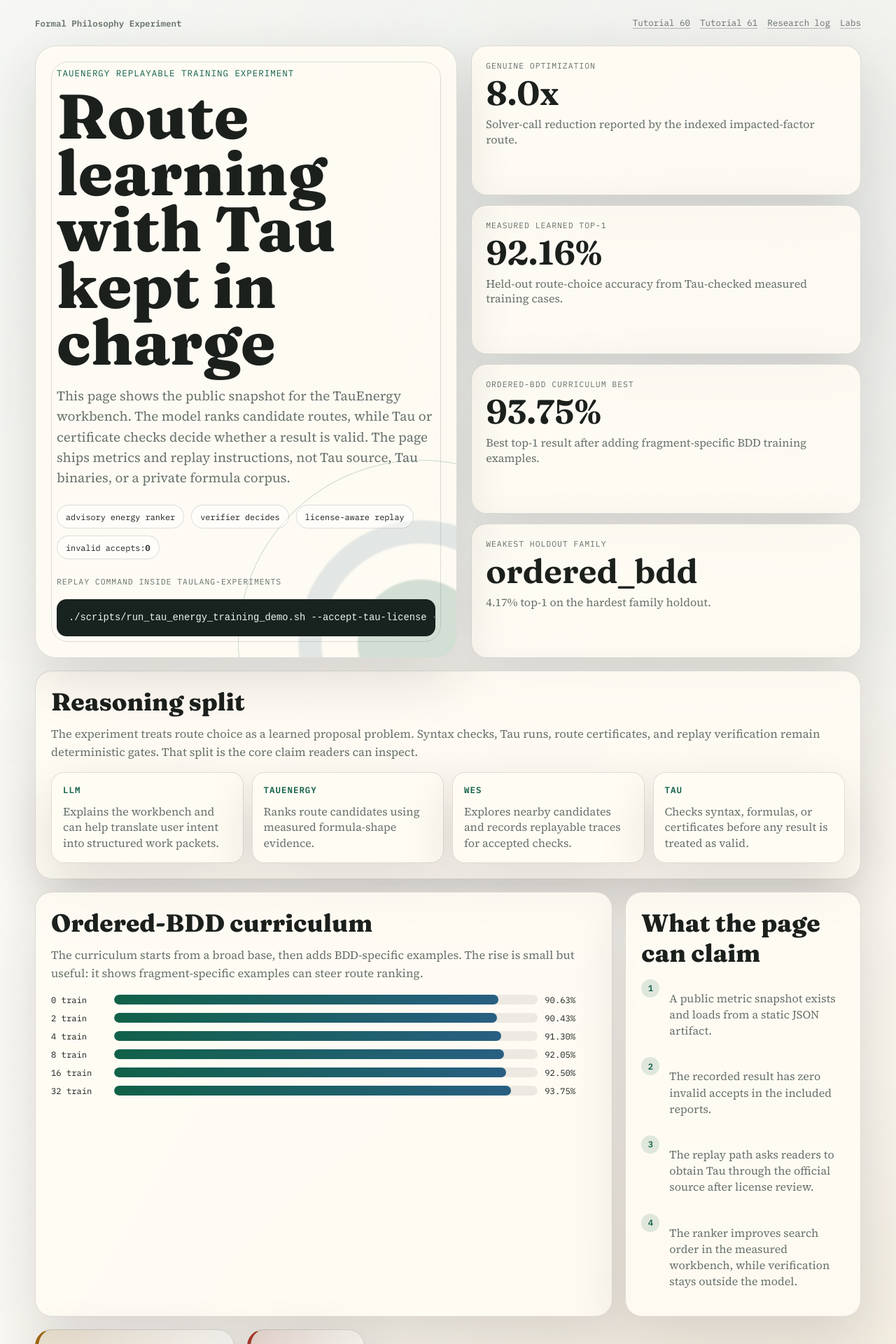
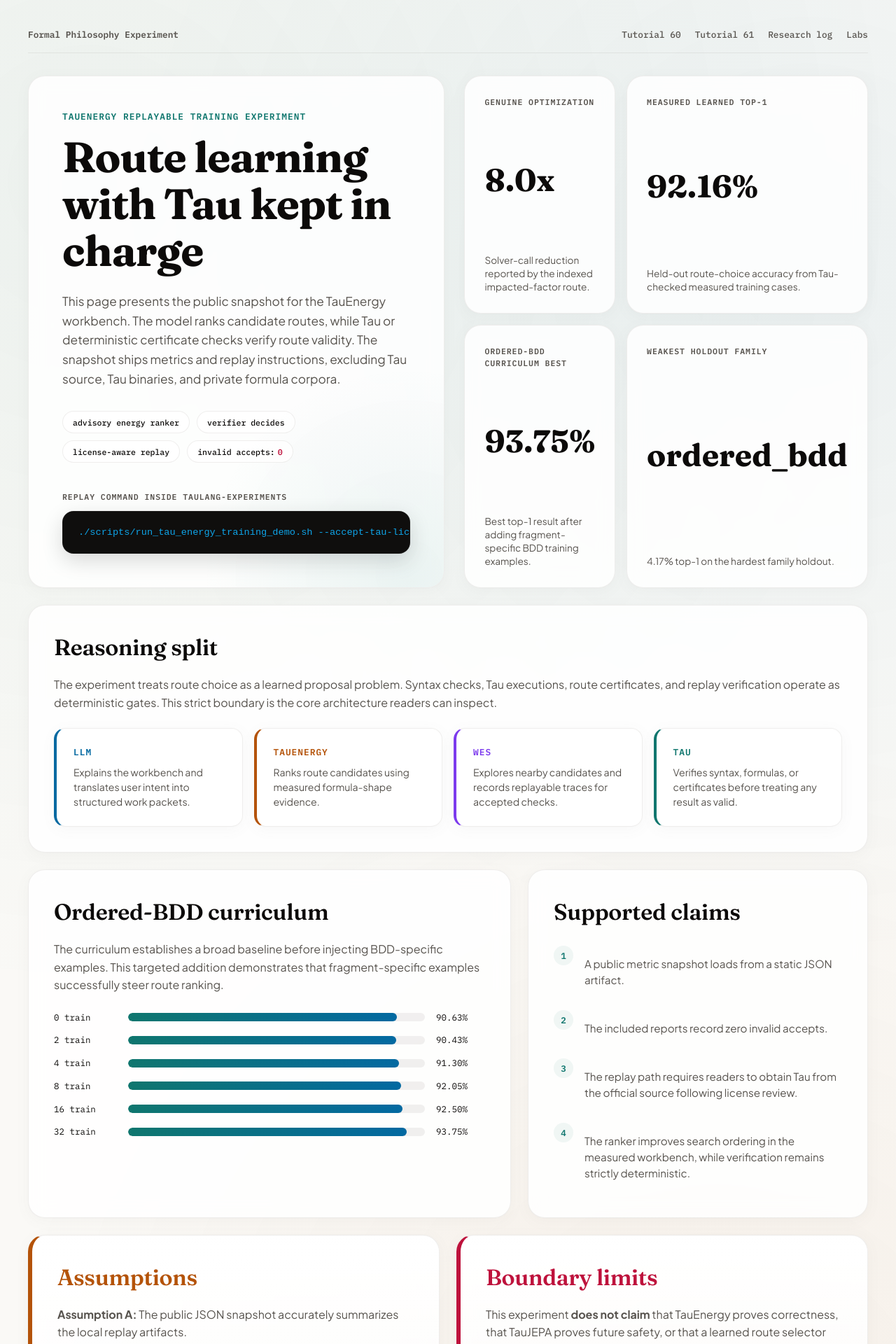
Before and after one commit to TheDarkLightX/Formal_Methods_Philosophy, a Jekyll site: the page tau_energy_workbench_lab.html, which Jekyll copies as it is, in a window 1280 px wide. Shown: the top 1920 px of the page at 70% size. Built offline with Jekyll 4.4.1, drawn with Linux system fonts in a browser that asks for light colours; some of the changed text lies outside the part shown.

Commit message:
docs: polish UI and improve wording for TauEnergy Workbench demo

```diff
--- a/tau_energy_workbench_lab.html
+++ b/tau_energy_workbench_lab.html
@@ -5,351 +5,474 @@
 <meta name="viewport" content="width=device-width, initial-scale=1.0">
 <title>TauEnergy Workbench Experiment</title>
 <style>
-  @import url("https://fonts.googleapis.com/css2?family=Fraunces:opsz,wght@9..144,650;9..144,800&family=IBM+Plex+Mono:wght@400;500;600&family=Source+Serif+4:opsz,wght@8..60,400;8..60,600&display=swap");
+  @import url("https://fonts.googleapis.com/css2?family=Fraunces:opsz,wght@9..144,600;9..144,700&family=IBM+Plex+Mono:wght@400;500;600&family=Plus+Jakarta+Sans:wght@400;500;600;700&display=swap");
+
   :root {
-    --paper: #f5f1e7;
-    --ink: #1c201d;
-    --muted: #68716b;
-    --panel: rgba(255, 252, 244, 0.88);
-    --panel-solid: #fffaf0;
-    --line: rgba(28, 32, 29, 0.14);
-    --line-strong: rgba(28, 32, 29, 0.28);
-    --green: #116149;
-    --green-soft: rgba(17, 97, 73, 0.13);
-    --blue: #285f82;
-    --blue-soft: rgba(40, 95, 130, 0.13);
-    --red: #a3382a;
-    --red-soft: rgba(163, 56, 42, 0.12);
-    --amber: #9a650f;
-    --amber-soft: rgba(154, 101, 15, 0.14);
-    --shadow: 0 28px 80px rgba(34, 31, 25, 0.14);
-    --display: "Fraunces", ui-serif, Georgia, serif;
-    --body: "Source Serif 4", ui-serif, Georgia, serif;
+    --paper: #faf9f6;
+    --ink: #0c0a09;
+    --muted: #57534e;
+    --panel: rgba(255, 255, 255, 0.85);
+    --panel-solid: #ffffff;
+    --line: rgba(120, 113, 108, 0.12);
+    --line-strong: rgba(120, 113, 108, 0.24);
+
+    --green: #0f766e;
+    --green-soft: rgba(15, 118, 110, 0.06);
+    --blue: #0369a1;
+    --blue-soft: rgba(3, 105, 161, 0.06);
+    --red: #be123c;
+    --red-soft: rgba(190, 18, 60, 0.06);
+    --amber: #b45309;
+    --amber-soft: rgba(180, 83, 9, 0.06);
+
+    --shadow: 0 4px 20px rgba(120, 113, 108, 0.05), 0 1px 2px rgba(120, 113, 108, 0.02);
+    --shadow-hover: 0 16px 40px rgba(120, 113, 108, 0.1), 0 4px 10px rgba(120, 113, 108, 0.04);
+
+    --display: "Fraunces", Georgia, serif;
+    --body: "Plus Jakarta Sans", -apple-system, BlinkMacSystemFont, "Segoe UI", Roboto, sans-serif;
     --mono: "IBM Plex Mono", ui-monospace, SFMono-Regular, Menlo, monospace;
+
+    --radius-lg: 24px;
+    --radius-md: 16px;
+    --radius-sm: 10px;
   }
+
   * { box-sizing: border-box; }
+
   body {
     margin: 0;
     min-height: 100vh;
     color: var(--ink);
     font-family: var(--body);
     background:
-      linear-gradient(120deg, rgba(255,255,255,0.72), rgba(255,255,255,0.08)),
-      radial-gradient(circle at 12% 8%, var(--green-soft), transparent 32%),
-      radial-gradient(circle at 86% 12%, var(--blue-soft), transparent 30%),
-      radial-gradient(circle at 74% 78%, var(--amber-soft), transparent 34%),
+      radial-gradient(circle at 10% 10%, var(--green-soft) 0%, transparent 45%),
+      radial-gradient(circle at 90% 15%, var(--blue-soft) 0%, transparent 40%),
+      radial-gradient(circle at 80% 80%, var(--amber-soft) 0%, transparent 45%),
       var(--paper);
+    -webkit-font-smoothing: antialiased;
+    -moz-osx-font-smoothing: grayscale;
+    line-height: 1.5;
   }
-  a { color: inherit; }
+
+  a { color: inherit; transition: all 0.2s cubic-bezier(0.16, 1, 0.3, 1); }
+
   .shell {
-    width: min(1180px, calc(100% - 32px));
+    width: min(1200px, calc(100% - 48px));
     margin: 0 auto;
-    padding: 24px 0 44px;
+    padding: 40px 0 80px;
   }
+
   .topbar {
     display: flex;
     justify-content: space-between;
     align-items: center;
-    gap: 18px;
+    gap: 20px;
     font-family: var(--mono);
-    font-size: 0.78rem;
+    font-size: 0.8rem;
     color: var(--muted);
+    border-bottom: 1px solid var(--line);
+    padding-bottom: 16px;
+    margin-bottom: 32px;
   }
+
   .topbar nav {
     display: flex;
-    gap: 14px;
+    gap: 20px;
     flex-wrap: wrap;
-    justify-content: flex-end;
   }
+
   .topbar a {
     text-decoration: none;
-    border-bottom: 1px solid var(--line-strong);
+    color: var(--muted);
+    font-weight: 500;
   }
+
+  .topbar a:hover {
+    color: var(--ink);
+  }
+
   .hero {
     display: grid;
-    grid-template-columns: 1.04fr 0.96fr;
-    gap: 20px;
-    margin-top: 24px;
+    grid-template-columns: 1.1fr 0.9fr;
+    gap: 28px;
     align-items: stretch;
   }
+
   .panel, .hero-main, .metric, .route-step {
     border: 1px solid var(--line);
     background: var(--panel);
+    backdrop-filter: blur(12px);
+    -webkit-backdrop-filter: blur(12px);
     box-shadow: var(--shadow);
+    transition: all 0.3s cubic-bezier(0.16, 1, 0.3, 1);
   }
+
+  .panel:hover {
+    box-shadow: var(--shadow-hover);
+    border-color: var(--line-strong);
+  }
+
   .hero-main {
-    min-height: 540px;
     display: flex;
     flex-direction: column;
     justify-content: space-between;
-    border-radius: 30px;
-    padding: 30px;
+    border-radius: var(--radius-lg);
+    padding: 48px;
     position: relative;
     overflow: hidden;
   }
-  .hero-main::before {
-    content: "";
-    position: absolute;
-    inset: 22px;
-    border: 1px solid var(--line);
-    border-radius: 24px;
-    pointer-events: none;
-  }
+
   .hero-main::after {
     content: "";
     position: absolute;
-    width: 520px;
-    height: 520px;
-    right: -210px;
-    bottom: -240px;
+    width: 600px;
+    height: 600px;
+    right: -250px;
+    bottom: -280px;
     border-radius: 50%;
-    border: 1px solid rgba(17, 97, 73, 0.22);
-    background:
-      radial-gradient(circle, rgba(17, 97, 73, 0.18) 0 24%, transparent 25% 38%, rgba(40, 95, 130, 0.13) 39% 47%, transparent 48%);
+    background: radial-gradient(circle, rgba(15, 118, 110, 0.08) 0%, transparent 70%);
+    pointer-events: none;
   }
+
   .kicker {
-    margin: 0 0 14px;
+    margin: 0 0 16px;
     color: var(--green);
     font-family: var(--mono);
-    font-size: 0.78rem;
+    font-size: 0.8rem;
     letter-spacing: 0.08em;
     text-transform: uppercase;
+    font-weight: 600;
   }
+
   h1 {
-    position: relative;
-    z-index: 1;
     margin: 0;
-    max-width: 820px;
     font-family: var(--display);
-    font-size: clamp(2.4rem, 7vw, 6.25rem);
-    line-height: 0.9;
-    letter-spacing: 0;
+    font-size: clamp(2.4rem, 5.5vw, 3.8rem);
+    line-height: 1.1;
+    letter-spacing: -0.02em;
+    font-weight: 700;
   }
+
   .lede {
-    position: relative;
-    z-index: 1;
-    max-width: 700px;
-    margin: 22px 0 0;
+    max-width: 640px;
+    margin: 24px 0 0;
     color: var(--muted);
-    font-size: 1.18rem;
-    line-height: 1.55;
+    font-size: 1.08rem;
+    line-height: 1.6;
+    font-weight: 400;
   }
+
   .badges {
-    position: relative;
-    z-index: 1;
     display: flex;
     gap: 10px;
     flex-wrap: wrap;
-    margin-top: 24px;
+    margin-top: 32px;
+    position: relative;
+    z-index: 1;
   }
+
   .badge {
     display: inline-flex;
     align-items: center;
-    min-height: 34px;
+    min-height: 32px;
     border: 1px solid var(--line);
     border-radius: 999px;
-    padding: 7px 12px;
-    background: rgba(255,255,255,0.48);
+    padding: 6px 14px;
+    background: rgba(255, 255, 255, 0.7);
     font-family: var(--mono);
-    font-size: 0.74rem;
+    font-size: 0.72rem;
+    font-weight: 500;
   }
+
+  .badge b {
+    color: var(--red);
+    margin-left: 4px;
+  }
+
   .command {
+    margin-top: 40px;
     position: relative;
     z-index: 1;
-    display: grid;
-    gap: 10px;
-    margin-top: 24px;
   }
+
   pre {
     margin: 0;
     overflow-x: auto;
-    border: 1px solid var(--line);
-    border-radius: 14px;
-    padding: 14px 16px;
-    background: #18231f;
-    color: #e9f5ed;
+    border: 1px solid rgba(255, 255, 255, 0.06);
+    border-radius: var(--radius-md);
+    padding: 18px 22px;
+    background: #0f0e0d;
+    color: #f5f5f4;
     font-family: var(--mono);
-    font-size: 0.86rem;
-    line-height: 1.5;
+    font-size: 0.85rem;
+    line-height: 1.6;
+    box-shadow: 0 10px 30px rgba(0, 0, 0, 0.15);
   }
+
+  pre code {
+    color: #0ea5e9;
+  }
+
   .hero-side {
     display: grid;
-    gap: 14px;
+    grid-template-columns: repeat(2, 1fr);
+    gap: 16px;
   }
+
   .metric {
-    border-radius: 22px;
-    padding: 20px;
+    border-radius: var(--radius-lg);
+    padding: 28px;
+    display: flex;
+    flex-direction: column;
+    justify-content: space-between;
   }
+
+  .metric:hover {
+    transform: translateY(-4px);
+    box-shadow: var(--shadow-hover);
+    border-color: var(--line-strong);
+  }
+
   .metric-label {
-    margin: 0 0 8px;
+    margin: 0 0 12px;
     color: var(--muted);
     font-family: var(--mono);
     font-size: 0.72rem;
     letter-spacing: 0.08em;
     text-transform: uppercase;
+    font-weight: 600;
   }
+
   .metric-value {
     margin: 0;
     font-family: var(--display);
-    font-size: clamp(2rem, 4vw, 3rem);
+    font-size: clamp(2rem, 3.5vw, 2.8rem);
     line-height: 1;
+    font-weight: 700;
+    color: var(--ink);
   }
+
   .metric-note {
-    margin: 10px 0 0;
+    margin: 14px 0 0;
     color: var(--muted);
-    line-height: 1.35;
+    font-size: 0.85rem;
+    line-height: 1.4;
   }
+
   .grid {
     display: grid;
     grid-template-columns: repeat(12, 1fr);
-    gap: 18px;
-    margin-top: 18px;
+    gap: 24px;
+    margin-top: 24px;
   }
+
   .span-4 { grid-column: span 4; }
   .span-5 { grid-column: span 5; }
+  .span-6 { grid-column: span 6; }
   .span-7 { grid-column: span 7; }
   .span-12 { grid-column: span 12; }
+
   .panel {
-    border-radius: 24px;
-    padding: 22px;
+    border-radius: var(--radius-lg);
+    padding: 36px;
   }
+
   h2 {
-    margin: 0 0 12px;
+    margin: 0 0 16px;
     font-family: var(--display);
-    font-size: clamp(1.5rem, 3vw, 2.2rem);
-    letter-spacing: 0;
+    font-size: clamp(1.5rem, 2.5vw, 2rem);
+    font-weight: 600;
+    letter-spacing: -0.01em;
   }
+
   .copy {
     margin: 0;
     color: var(--muted);
-    font-size: 1.03rem;
+    font-size: 1rem;
     line-height: 1.6;
   }
+
   .route {
     display: grid;
     grid-template-columns: repeat(4, 1fr);
-    gap: 12px;
-    margin-top: 14px;
+    gap: 16px;
+    margin-top: 24px;
   }
+
   .route-step {
-    border-radius: 18px;
-    padding: 16px;
-    min-height: 126px;
+    border-radius: var(--radius-md);
+    padding: 24px;
+    display: flex;
+    flex-direction: column;
+    border-left: 4px solid var(--muted);
   }
+
+  .route-step:nth-child(1) { border-left-color: var(--blue); }
+  .route-step:nth-child(2) { border-left-color: var(--amber); }
+  .route-step:nth-child(3) { border-left-color: #7c3aed; }
+  .route-step:nth-child(4) { border-left-color: var(--green); }
+
   .route-step strong {
-    display: block;
+    font-family: var(--mono);
+    font-size: 0.8rem;
+    text-transform: uppercase;
+    letter-spacing: 0.08em;
+    margin-bottom: 8px;
+  }
+
+  .route-step:nth-child(1) strong { color: var(--blue); }
+  .route-step:nth-child(2) strong { color: var(--amber); }
+  .route-step:nth-child(3) strong { color: #7c3aed; }
+  .route-step:nth-child(4) strong { color: var(--green); }
+
+  .route-step p {
+    margin: 0;
+    color: var(--muted);
+    font-size: 0.88rem;
+    line-height: 1.5;
+  }
+
+  .bars {
+    display: grid;
+    gap: 14px;
+    margin-top: 24px;
+  }
+
+  .bar-row {
+    display: grid;
+    grid-template-columns: 90px 1fr 70px;
+    align-items: center;
+    gap: 16px;
     font-family: var(--mono);
     font-size: 0.78rem;
-    color: var(--green);
-    text-transform: uppercase;
-    letter-spacing: 0.08em;
   }
-  .route-step p {
-    margin: 12px 0 0;
-    color: var(--muted);
-    line-height: 1.42;
-  }
-  .bars {
-    display: grid;
-    gap: 11px;
-    margin-top: 16px;
-  }
-  .bar-row {
-    display: grid;
-    grid-template-columns: 80px 1fr 74px;
-    align-items: center;
-    gap: 10px;
-    font-family: var(--mono);
-    font-size: 0.76rem;
-  }
+
   .track {
-    height: 14px;
+    height: 12px;
     border-radius: 999px;
-    background: rgba(28, 32, 29, 0.08);
+    background: rgba(120, 113, 108, 0.1);
     overflow: hidden;
   }
+
   .fill {
     height: 100%;
     border-radius: inherit;
     background: linear-gradient(90deg, var(--green), var(--blue));
+    position: relative;
   }
+
   .checklist {
     display: grid;
-    gap: 10px;
+    gap: 16px;
     padding: 0;
-    margin: 16px 0 0;
+    margin: 24px 0 0;
     list-style: none;
   }
+
   .checklist li {
     display: grid;
-    grid-template-columns: 30px 1fr;
-    gap: 10px;
+    grid-template-columns: 32px 1fr;
+    gap: 12px;
     align-items: start;
     color: var(--muted);
-    line-height: 1.45;
+    font-size: 0.95rem;
+    line-height: 1.5;
   }
+
   .checklist span {
     display: grid;
     place-items: center;
-    width: 26px;
-    height: 26px;
+    width: 28px;
+    height: 28px;
     border-radius: 50%;
     background: var(--green-soft);
     color: var(--green);
     font-family: var(--mono);
-    font-size: 0.76rem;
+    font-size: 0.78rem;
     font-weight: 600;
   }
+
   .warning {
-    border-left: 5px solid var(--amber);
-    background: linear-gradient(90deg, var(--amber-soft), rgba(255,255,255,0.36));
+    border-left: 6px solid var(--amber);
+    background: linear-gradient(180deg, var(--panel-solid) 0%, rgba(255,255,255,0.7) 100%);
   }
+
   .danger {
-    border-left: 5px solid var(--red);
-    background: linear-gradient(90deg, var(--red-soft), rgba(255,255,255,0.36));
+    border-left: 6px solid var(--red);
+    background: linear-gradient(180deg, var(--panel-solid) 0%, rgba(255,255,255,0.7) 100%);
   }
+
+  .warning h2 { color: var(--amber); }
+  .danger h2 { color: var(--red); }
+
   .actions {
     display: flex;
     flex-wrap: wrap;
-    gap: 10px;
-    margin-top: 18px;
+    gap: 12px;
+    margin-top: 32px;
   }
+
   .btn {
     display: inline-flex;
     align-items: center;
     justify-content: center;
-    min-height: 42px;
-    border-radius: 999px;
-    padding: 10px 15px;
+    min-height: 44px;
+    border-radius: var(--radius-sm);
+    padding: 10px 24px;
     font-family: var(--mono);
-    font-size: 0.78rem;
+    font-size: 0.82rem;
+    font-weight: 600;
     text-decoration: none;
     border: 1px solid var(--line-strong);
-    background: rgba(255,255,255,0.58);
+    background: rgba(255, 255, 255, 0.8);
+    transition: all 0.2s cubic-bezier(0.16, 1, 0.3, 1);
+    cursor: pointer;
   }
+
+  .btn:hover {
+    background: var(--panel-solid);
+    border-color: var(--ink);
+    transform: translateY(-1px);
+    box-shadow: 0 4px 12px rgba(0, 0, 0, 0.04);
+  }
+
   .btn.primary {
     background: var(--ink);
     color: var(--panel-solid);
     border-color: var(--ink);
   }
+
+  .btn.primary:hover {
+    background: #27272a;
+    border-color: #27272a;
+  }
+
   .json-status {
-    margin-top: 14px;
+    margin-top: 24px;
     color: var(--muted);
     font-family: var(--mono);
-    font-size: 0.78rem;
+    font-size: 0.8rem;
+    border-top: 1px solid var(--line);
+    padding-top: 16px;
   }
-  @media (max-width: 920px) {
+
+  @media (max-width: 960px) {
     .hero { grid-template-columns: 1fr; }
-    .hero-main { min-height: 0; }
-    .span-4, .span-5, .span-7 { grid-column: span 12; }
-    .route { grid-template-columns: 1fr 1fr; }
+    .hero-side { grid-template-columns: repeat(2, 1fr); }
+    .span-4, .span-5, .span-6, .span-7 { grid-column: span 12; }
+    .route { grid-template-columns: repeat(2, 1fr); }
   }
-  @media (max-width: 560px) {
-    .shell { width: min(100% - 20px, 1180px); }
-    .hero-main, .panel, .metric { border-radius: 18px; padding: 18px; }
+
+  @media (max-width: 640px) {
+    .shell { width: min(100% - 32px, 1200px); padding: 24px 0 48px; }
+    .hero-main { padding: 32px; }
+    .hero-side { grid-template-columns: 1fr; }
+    .panel { padding: 28px; }
     .route { grid-template-columns: 1fr; }
-    .bar-row { grid-template-columns: 1fr; }
-    .topbar { align-items: flex-start; flex-direction: column; }
+    .bar-row { grid-template-columns: 1fr; gap: 8px; }
+    .topbar { flex-direction: column; align-items: flex-start; gap: 12px; }
+    .actions { flex-direction: column; }
+    .btn { width: 100%; }
   }
 </style>
 </head>
@@ -371,10 +494,9 @@
           <p class="kicker">TauEnergy replayable training experiment</p>
           <h1>Route learning with Tau kept in charge</h1>
           <p class="lede">
-            This page shows the public snapshot for the TauEnergy workbench. The model ranks
-            candidate routes, while Tau or certificate checks decide whether a result is valid.
-            The page ships metrics and replay instructions, not Tau source, Tau binaries, or a
-            private formula corpus.
+            This page presents the public snapshot for the TauEnergy workbench. The model ranks
+            candidate routes, while Tau or deterministic certificate checks verify route validity.
+            The snapshot ships metrics and replay instructions, excluding Tau source, Tau binaries, and private formula corpora.
           </p>
           <div class="badges" aria-label="Experiment boundary">
             <span class="badge">advisory energy ranker</span>
@@ -417,14 +539,14 @@
       <article class="panel span-12">
         <h2>Reasoning split</h2>
         <p class="copy">
-          The experiment treats route choice as a learned proposal problem. Syntax checks, Tau runs,
-          route certificates, and replay verification remain deterministic gates. That split is the
-          core claim readers can inspect.
+          The experiment treats route choice as a learned proposal problem. Syntax checks, Tau executions,
+          route certificates, and replay verification operate as deterministic gates. This strict boundary is the
+          core architecture readers can inspect.
         </p>
         <div class="route">
           <div class="route-step">
             <strong>LLM</strong>
-            <p>Explains the workbench and can help translate user intent into structured work packets.</p>
+            <p>Explains the workbench and translates user intent into structured work packets.</p>
           </div>
           <div class="route-step">
             <strong>TauEnergy</strong>
@@ -436,7 +558,7 @@
           </div>
           <div class="route-step">
             <strong>Tau</strong>
-            <p>Checks syntax, formulas, or certificates before any result is treated as valid.</p>
+            <p>Verifies syntax, formulas, or certificates before treating any result as valid.</p>
           </div>
         </div>
       </article>
@@ -444,44 +566,44 @@
       <article class="panel span-7">
         <h2>Ordered-BDD curriculum</h2>
         <p class="copy">
-          The curriculum starts from a broad base, then adds BDD-specific examples. The rise is small
-          but useful: it shows fragment-specific examples can steer route ranking.
+          The curriculum establishes a broad baseline before injecting BDD-specific examples. This targeted addition demonstrates that fragment-specific examples successfully steer route ranking.
         </p>
         <div class="bars" data-bdd-bars aria-label="Ordered-BDD curriculum bars"></div>
       </article>
 
       <article class="panel span-5">
-        <h2>What the page can claim</h2>
+        <h2>Supported claims</h2>
         <ul class="checklist">
-          <li><span>1</span><p>A public metric snapshot exists and loads from a static JSON artifact.</p></li>
-          <li><span>2</span><p>The recorded result has zero invalid accepts in the included reports.</p></li>
-          <li><span>3</span><p>The replay path asks readers to obtain Tau through the official source after license review.</p></li>
-          <li><span>4</span><p>The ranker improves search order in the measured workbench, while verification stays outside the model.</p></li>
+          <li><span>1</span><p>A public metric snapshot loads from a static JSON artifact.</p></li>
+          <li><span>2</span><p>The included reports record zero invalid accepts.</p></li>
+          <li><span>3</span><p>The replay path requires readers to obtain Tau from the official source following license review.</p></li>
+          <li><span>4</span><p>The ranker improves search ordering in the measured workbench, while verification remains strictly deterministic.</p></li>
         </ul>
       </article>
 
       <article class="panel warning span-6">
         <h2>Assumptions</h2>
         <p class="copy">
-          Assumption A: the public JSON snapshot accurately summarizes the local replay artifacts that
-          generated it. Assumption B: Tau syntax and route behavior can drift, so current claims require
-          fresh local replay before they are reused as current performance evidence.
+          <strong>Assumption A:</strong> The public JSON snapshot accurately summarizes the local replay artifacts.
+          <br><br>
+          <strong>Assumption B:</strong> Tau syntax and route behavior drift over time; therefore, claims require
+          fresh local replay before serving as current performance evidence.
         </p>
       </article>
 
       <article class="panel danger span-6">
-        <h2>Non-claims</h2>
+        <h2>Boundary limits</h2>
         <p class="copy">
-          This experiment does not claim that TauEnergy proves correctness, that TauJEPA proves future
-          safety, or that a learned route selector should replace Tau's authoritative checks. The trained
-          model is an ordering aid.
+          This experiment <strong>does not claim</strong> that TauEnergy proves correctness, that TauJEPA proves future
+          safety, or that a learned route selector replaces Tau's authoritative checks. The trained
+          model operates strictly as an advisory ordering aid.
         </p>
       </article>
 
       <article class="panel span-12">
         <h2>Reader replay</h2>
         <p class="copy">
-          Reproduce the workbench from the TauLang-Experiments repository after reviewing Tau's license.
+          Readers must reproduce the workbench from the TauLang-Experiments repository after reviewing Tau's license.
           The quick path regenerates the public snapshot; the full path reruns the broader training bundle.
         </p>
         <div class="grid" style="margin-top: 16px">
```
